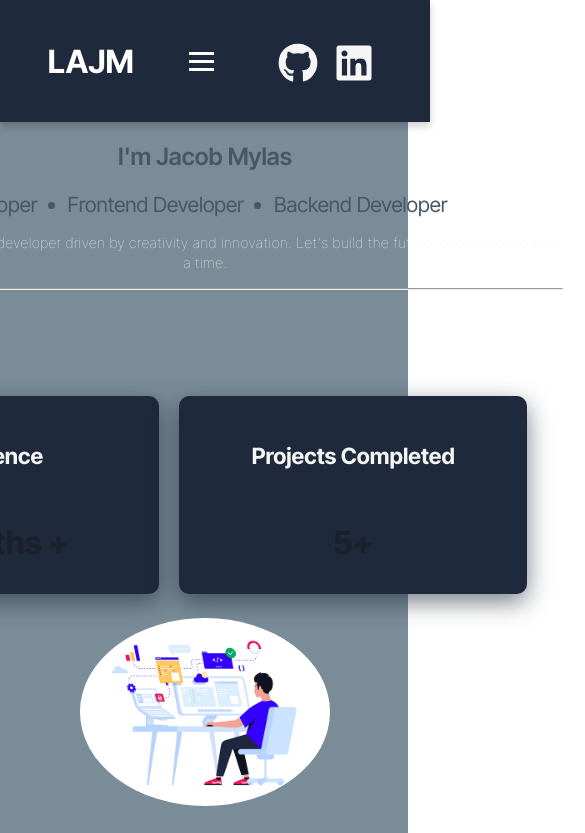
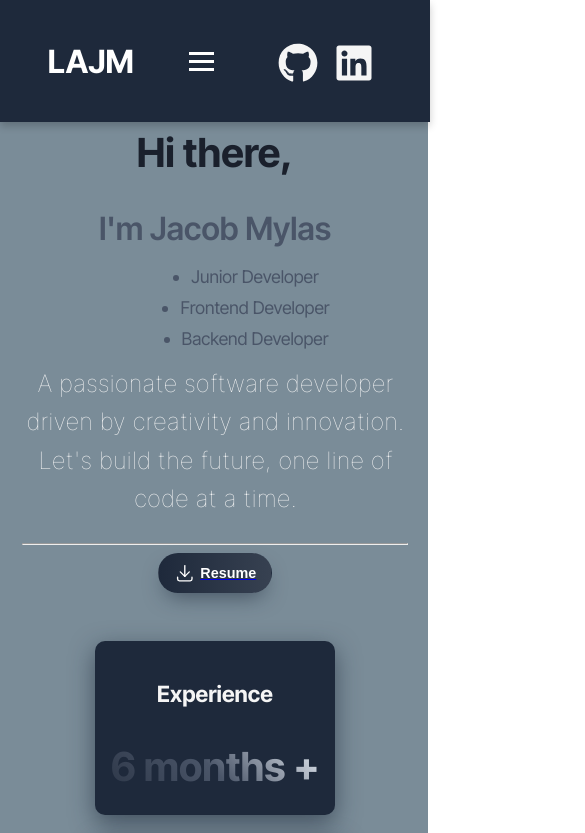
Before and after one commit to MylasJacob123/PORTFOLIO-WEBSITE, a React (Create React App) app: page / in a window 390 px wide. Shown: the top 833 px of the page, 585 px wide, since content can reach past the window. Built offline with nearby package versions, Linux system fonts and the light colour scheme.

Commit message:
Home Page responsiveness has been fixed and updated

```diff
--- a/public/index.html
+++ b/public/index.html
@@ -25,10 +25,12 @@
       Learn how to configure a non-root public URL by running `npm run build`.
     -->
 
-
-    <link rel="preconnect" href="https://fonts.googleapis.com">
-<link rel="preconnect" href="https://fonts.gstatic.com" crossorigin>
-<link href="https://fonts.googleapis.com/css2?family=Inter+Tight:ital,wght@0,100..900;1,100..900&family=Montserrat:ital,wght@0,100..900;1,100..900&family=Open+Sans:ital,wght@0,300..800;1,300..800&display=swap" rel="stylesheet">
+    <link rel="preconnect" href="https://fonts.googleapis.com" />
+    <link rel="preconnect" href="https://fonts.gstatic.com" crossorigin />
+    <link
+      href="https://fonts.googleapis.com/css2?family=Inter+Tight:ital,wght@0,100..900;1,100..900&family=Montserrat:ital,wght@0,100..900;1,100..900&family=Open+Sans:ital,wght@0,300..800;1,300..800&display=swap"
+      rel="stylesheet"
+    />
     <title>React App</title>
   </head>
   <body>
--- a/src/components/About.css
+++ b/src/components/About.css
@@ -4,7 +4,7 @@
   align-items: center;
   padding: 20px;
   background-color: #7a8c98;
-  margin-top: 30px;
+  margin-top: 70px;
 }
 
 .about-container {
@@ -40,7 +40,7 @@
 .about-content h1 {
   font-size: 2.5rem;
   margin-bottom: 20px;
-  color: #333;
+  color: #4b5563;
 }
 
 .about-content p {
--- a/src/components/Assessments.css
+++ b/src/components/Assessments.css
@@ -19,7 +19,7 @@
   .assessment-card {
     margin-bottom: 1.5rem;
     padding: 1rem;
-    background: #1e293b;
+    background: whitesmoke;
     border: 1px solid #e2e8f0;
     border-radius: 8px;
     transition: box-shadow 0.3s;
@@ -51,4 +51,5 @@
     font-size: 1rem;
     color: #4a5568;
     line-height: 1.6;
+    font-weight: 300;
   }
--- a/src/components/Contact.css
+++ b/src/components/Contact.css
@@ -4,7 +4,7 @@
   flex-direction: column;
   justify-content: center;
   align-items: center;
-  margin-top: 95px;
+  margin-top: 115px;
 }
 
 .contact-header {
@@ -13,6 +13,7 @@
   background-color: #f4f4f4;
   margin-top: 1.5625rem;
   width: 80%;
+  padding: 2.5rem 1.25rem;
 }
 
 .contact-header h1 {
@@ -23,6 +24,7 @@
 .contact-header p {
   font-size: 1.125rem;
   color: #777;
+  font-weight: 300;
 }
 
 .contact-info {
@@ -43,6 +45,7 @@
 .contact-info-item p {
   font-size: 1rem;
   color: #333;
+  font-weight: 300;
 }
 
 .contact-form-container {
--- a/src/components/CoverPage.css
+++ b/src/components/CoverPage.css
@@ -1,12 +1,13 @@
 .home {
   width: 100%;
-  height: 100vh;
+  height: auto;
   display: flex;
   justify-content: center;
   align-items: center;
   flex-direction: column;
   background-color: #7a8c98;
   padding: 20px;
+  margin-top: 80px;
 }
 
 .hero {
@@ -74,7 +75,9 @@
   height: 400px;
   border-radius: 50%;
   animation: fadeIn 1.5s ease-in-out forwards;
+  opacity: 0.4 !important;
 }
+
 
 .btn-container {
     display: flex;
@@ -225,6 +228,25 @@
   color: whitesmoke;
 }
 
+.experience-card h1, .experience-card .projects-completed h1 {
+  font-size: 2.5rem;
+  font-weight: bold;
+  background: linear-gradient(45deg, #2d3748, #4a5568, #e2e8f0, #1a202c, #7a8c98);
+  -webkit-background-clip: text;
+  color: transparent;
+  background-size: 200% 200%;
+  animation: gradientAnimation 3s ease infinite;
+}
+
+@keyframes gradientAnimation {
+  0% {
+    background-position: 200% 0;
+  }
+  100% {
+    background-position: 0 100%;
+  }
+}
+
 .experience-card p {
   font-size: 1rem;
   margin-bottom: 0.5rem;
@@ -240,35 +262,72 @@
   transform: translateY(-5px);
 }
 
+@media (max-width: 1024px) {
+  .hero {
+    flex-direction: column;
+    align-items: center;
+    text-align: center;
+  }
 
+  .animated-text {
+    text-align: center;
+  }
 
-@media (max-width: 1024px) {
+  .animated-text .title {
+    flex-direction: column;
+    align-items: center;
+    gap: 10px;
+  }
+
+  .btn-container {
+    justify-content: center;
+  }
+
+  .experience-projects {
+    flex-direction: column;
+    align-items: center;
+    width: 100%;
+  }
+
+  .work-experience,
+  .projects-completed {
+    width: 100%;
+  }
+}
+
+@media (max-width: 768px) {
   .hero {
     flex-direction: column;
     gap: 1.5rem;
   }
 
-  .animated-text h1 {
-    font-size: 3rem;
+  .hero-img img {
+    max-width: 300px;
+    height: auto;
   }
 
-  .animated-text .name {
-    font-size: 2rem;
+  .btn-container {
+    justify-content: center;
   }
 
-  .animated-text .intro {
-    font-size: 1.2rem;
+  .cv-button {
+    font-size: 0.9rem;
+    padding: 0.6em 1em;
+  }
+
+  .experience-card {
+    width: 80%;
+  }
+}
+
+@media (max-width: 480px) {
+  .hero {
+    width: 100%;
   }
 
   .hero-img img {
-    max-width: 350px;
+    max-width: 250px;
     height: auto;
-  }
-}
-
-@media (max-width: 768px) {
-  .home {
-    padding: 10px;
   }
 
   .animated-text h1 {
@@ -276,38 +335,20 @@
   }
 
   .animated-text .name {
-    font-size: 1.8rem;
-  }
-
-  .animated-text .intro {
-    font-size: 1rem;
-  }
-
-  .hero-img img {
-    max-width: 300px;
-    height: auto;
-  }
-}
-
-@media (max-width: 480px) {
-  .animated-text {
-    text-align: center;
-  }
-
-  .animated-text h1 {
     font-size: 2rem;
   }
 
-  .animated-text .name {
-    font-size: 1.5rem;
+  .animated-text .title {
+    font-size: 1.1rem;
   }
 
-  .animated-text .intro {
-    font-size: 0.9rem;
-    line-height: 1.4;
+  .btn-container {
+    justify-content: center;
   }
 
-  .hero-img img {
-    max-width: 250px;
+  .experience-card {
+    width: 90%;
+    min-height: 120px;
+    padding: 1rem;
   }
 }
--- a/src/components/CoverPage.js
+++ b/src/components/CoverPage.js
@@ -9,7 +9,6 @@
         <div className="animated-text">
           <h1>Hi there,</h1>
           <p className="name">I'm Jacob Mylas</p>
-          {/* <span  className="title">Junior Developer</span> */}
           <ul className="title">
             <li>Junior Developer</li>
             <li>Frontend Developer</li>
--- a/src/components/Projects.css
+++ b/src/components/Projects.css
@@ -1,7 +1,7 @@
 .projects {
     padding: 20px;
     background-color: #7a8c98;
-    margin-top: 80px;
+    margin-top: 90px;
   }
 
   .projects-navigation {
@@ -40,7 +40,7 @@
   }
 
   .card {
-    background-color: #1e293b;
+    background-color: whitesmoke;
     border-radius: 10px;
     box-shadow: 0 4px 8px rgba(0, 0, 0, 0.1);
     padding: 20px;
@@ -61,6 +61,7 @@
   .card p {
     font-size: 1rem;
     color: #4b5563;
+    font-weight: 300;
   }
 
   .card ul {
--- a/src/components/SkillMatrix.js
+++ b/src/components/SkillMatrix.js
@@ -81,9 +81,9 @@
 
   return (
     <div className="techstack-container">
-
+      <h1>{viewMode}</h1>
       <button className="toggle-button" onClick={toggleView}>
-        {viewMode === "Skillset" ? "Proficiency" : "Skillset"}
+        View {viewMode === "Skillset" ? "Proficiency" : "Skillset"}
       </button>
       <div className="tech-icons-container">
         {techSkills.map((tech, index) => (
```
